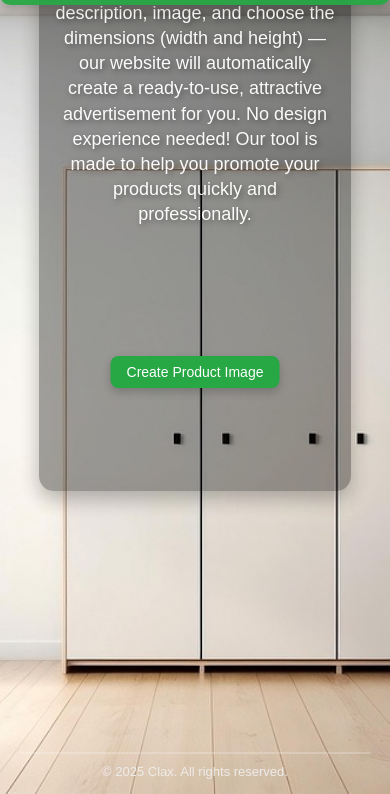
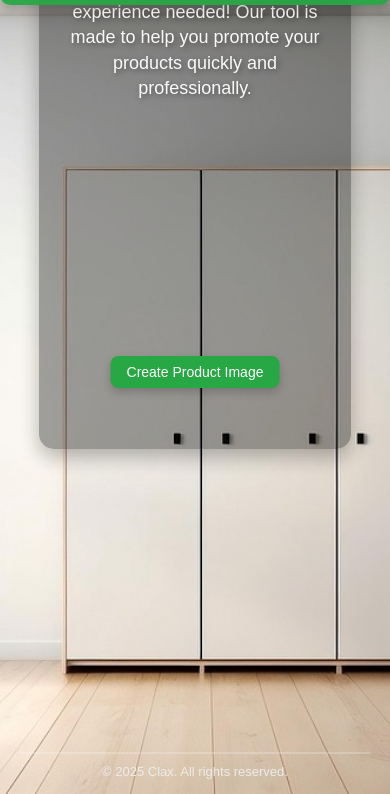
Before and after one commit to MOHAMMEDLAX/siteweb, a plain HTML site: page index.html in a window 390 px wide. Shown: the part 50-844 px from the top of the page. Drawn offline with Linux system fonts and the light colour scheme.

Commit message:
chanege style

```diff
--- a/style2.css
+++ b/style2.css
@@ -69,7 +69,7 @@ body {
   text-shadow: 2px 2px 6px rgba(0, 0, 0, 0.5);
   text-align: center;
   position: absolute;
-  top: 40%;
+  top: 50%;
   left: 50%;
   transform: translate(-50%, -50%);
   max-width: 80%;
@@ -137,12 +137,12 @@ hr {
   #p1 {
     font-size: 22px;
     padding: 15px 20px;
-    top: 35%;
+    top: 39%;
   }
   button {
     font-size: 16px;
     padding: 10px 20px;
-    top: 70%;
+    top: 80%;
   }
   p {
     font-size: 13px;
@@ -157,7 +157,7 @@ hr {
   #p1 {
     font-size: 18px;
     padding: 10px 15px;
-    top: 30%;
+    top: 20%;
   }
   button {
     font-size: 14px;
```
